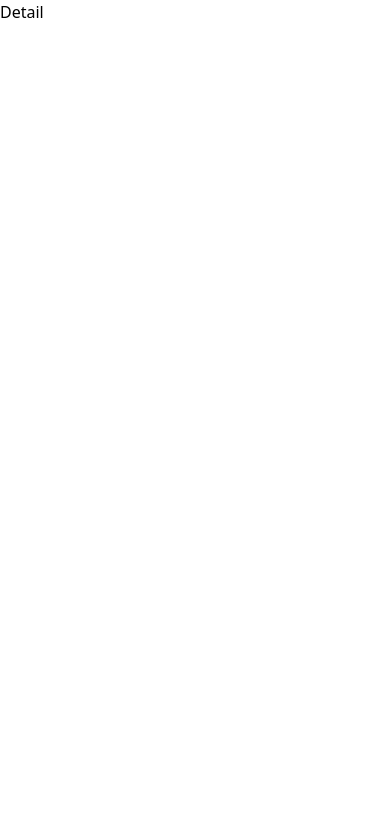
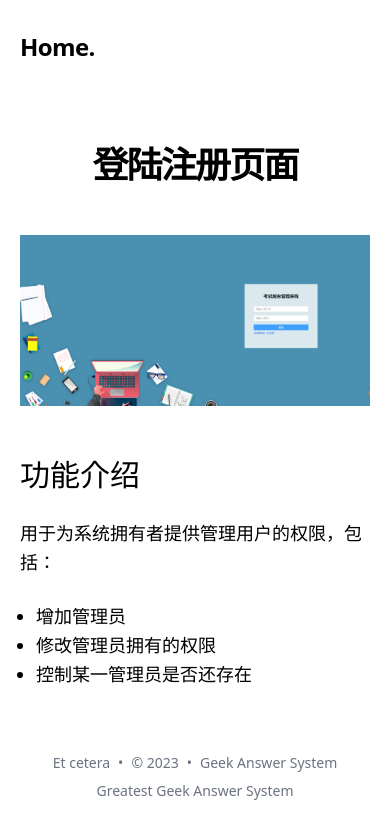
Before and after one commit to AmbitionsXXXV/-, a Next.js app: page /products/1 in a window 390 px wide. Shown: the top 838 px of the page. Built offline with nearby package versions, Linux system fonts and the light colour scheme; no server answers.

Commit message:
新修补

```diff
--- a/components/ProductCard.tsx
+++ b/components/ProductCard.tsx
@@ -16,7 +16,7 @@ export default function ProductCard(props: any) {
             width={800}
             height={70}
             className={
-              'object-cover duration-700 ease-in-out group-hover:opacity-75'
+              'object-cover duration-700 ease-in-out group-hover:opacity-80'
             }
             onLoadingComplete={() => setLoading(false)}
           />
--- /dev/null
+++ b/components/container.tsx
@@ -0,0 +1,3 @@
+export default function Container({ children }) {
+  return <div className="container mx-auto px-5">{children}</div>
+}
--- /dev/null
+++ b/components/title.tsx
@@ -0,0 +1,12 @@
+import Link from 'next/link'
+
+export default function Title() {
+  return (
+    <h2 className="text-2xl md:text-4xl font-bold tracking-tight md:tracking-tighter leading-tight mb-20 mt-8">
+      <Link href="/" className="hover:underline">
+        Home
+      </Link>
+      .
+    </h2>
+  )
+}
--- a/data/index.ts
+++ b/data/index.ts
@@ -3,36 +3,42 @@ export const imgData: any[] = [
     imageGroups: { image: { link: '/login.png' } },
     name: '登陆注册页面',
     shortDescription: '功能：用户进入主页前的登陆注册',
-    id: 1
+    id: 1,
+    title: 'LoginPage'
   },
   {
     imageGroups: { image: { link: '/addUser.png' } },
     name: '用户管理页面',
     shortDescription: '功能：负责操作管理用户',
-    id: 2
+    id: 2,
+    title: 'AddUserPage'
   },
   {
     imageGroups: { image: { link: '/itemBank.png' } },
     name: '题库管理页面',
     shortDescription: '功能：负责操作管理题库',
-    id: 3
+    id: 3,
+    title: 'ItemBankPage'
   },
   {
     imageGroups: { image: { link: '/addPaper.png' } },
     name: '考试试卷管理页面',
     shortDescription: '功能：操作管理试卷页面',
-    id: 4
+    id: 4,
+    title: 'AddPaperPage'
   },
   {
     imageGroups: { image: { link: '/paperList.png' } },
     name: '试卷题目页面',
     shortDescription: '功能：列表形式展示所有试卷',
-    id: 5
+    id: 5,
+    title: 'PaperListPage'
   },
   {
     imageGroups: { image: { link: '/users.png' } },
     name: '用户列表页面',
     shortDescription: '功能：展示所有用户及所拥有的权限',
-    id: 6
+    id: 6,
+    title: 'UsersPage'
   }
 ]
--- a/pages/index.tsx
+++ b/pages/index.tsx
@@ -18,7 +18,10 @@ const Home: NextPage = () => {
             </p>
           </div>
         </div>
-        <div className="mb-3 grid grid-cols-1 gap-y-10 gap-x-6 sm:grid-cols-2 lg:grid-cols-3 xl:grid-cols-4 xl:gap-x-8 ">
+        <div className="text-xl md:text-2xl lg:text-3xl font-bold text-center mb-6">
+          Click on the image below for Details
+        </div>
+        <div className="mb-3 grid grid-cols-1 gap-y-12 gap-x-6 sm:grid-cols-2 lg:grid-cols-2 xl:grid-cols-3 xl:gap-x-8">
           {data.map((product) => (
             <ProductCard product={product} key={product.id} />
           ))}
--- a/pages/products/[id].tsx
+++ b/pages/products/[id].tsx
@@ -1,5 +1,52 @@
+import Footer from '@/components/Footer'
+import Container from '@/components/container'
+import Title from '@/components/title'
+import { imgData } from '@/data/index'
+import Head from 'next/head'
+import Image from 'next/image'
+import { useRouter } from 'next/router'
 import React from 'react'
+import styles from './post-body.module.css'
 
 export default function Detail() {
-  return <div>Detail</div>
+  const router = useRouter()
+  const { query } = router
+  const [data] = imgData.filter((item) => item.id == query.id)
+
+  return (
+    <Container>
+      <Head>
+        <title>{data?.title}</title>
+      </Head>
+      <Title />
+      <article>
+        <h1 className="text-4xl md:text-6xl lg:text-7xl font-bold tracking-tighter leading-tight md:leading-none mb-12 text-center md:text-left">
+          {data?.name}
+        </h1>
+        <div className="mb-8 md:mb-16 sm:mx-0">
+          <div className="sm:mx-0">
+            <Image
+              width={2000}
+              height={1000}
+              alt={`Cover Image for ${data?.title}`}
+              src={data?.imageGroups.image.link}
+              className={'shadow-small'}
+            />
+          </div>
+        </div>
+        <div className="max-w-2xl mx-auto">
+          <div className={styles.content}>
+            <h2>功能介绍</h2>
+            <p>用于为系统拥有者提供管理用户的权限，包括：</p>
+            <ul>
+              <li>增加管理员</li>
+              <li>修改管理员拥有的权限</li>
+              <li>控制某一管理员是否还存在</li>
+            </ul>
+          </div>
+        </div>
+      </article>
+      <Footer />
+    </Container>
+  )
 }
--- /dev/null
+++ b/pages/products/post-body.module.css
@@ -0,0 +1,76 @@
+.content {
+  @apply text-lg leading-relaxed;
+}
+
+.content p,
+.content ul,
+.content ol,
+.content blockquote {
+  @apply my-6;
+}
+
+.content a {
+  @apply underline;
+}
+
+.content ul,
+.content ol {
+  @apply pl-4;
+}
+
+.content ul {
+  @apply list-disc;
+}
+
+.content ol {
+  @apply list-decimal;
+}
+
+.content ul > li > ul,
+.content ol > li > ol {
+  @apply my-0 ml-4;
+}
+
+.content ul > li > ul {
+  list-style: circle;
+}
+
+.content h2 {
+  @apply text-3xl mt-12 mb-4 leading-snug;
+}
+
+.content h3 {
+  @apply text-2xl mt-8 mb-4 leading-snug;
+}
+
+.content h4 {
+  @apply text-xl mt-6 mb-4 leading-snug;
+}
+
+.content pre {
+  @apply whitespace-pre overflow-x-auto p-4 text-sm leading-tight border border-gray-400 bg-gray-100;
+}
+
+.content code {
+  @apply text-sm;
+}
+
+.content figcaption {
+  @apply text-center text-sm;
+}
+
+.content blockquote {
+  @apply border-l-4 border-gray-500 bg-gray-200 italic ml-0 py-4 px-6;
+}
+
+.content blockquote p {
+  @apply mt-0;
+}
+
+.content blockquote cite {
+  @apply not-italic;
+}
+
+.content audio {
+  @apply w-full;
+}
```
